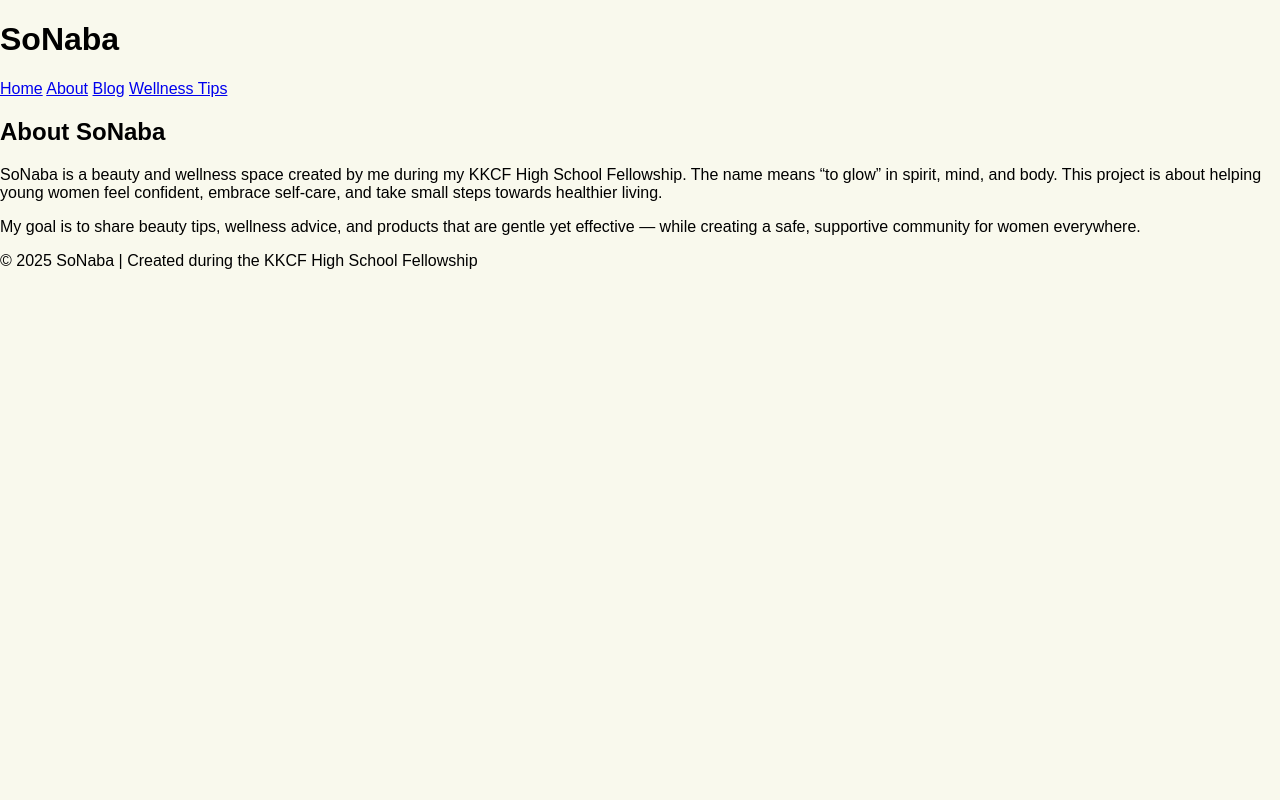
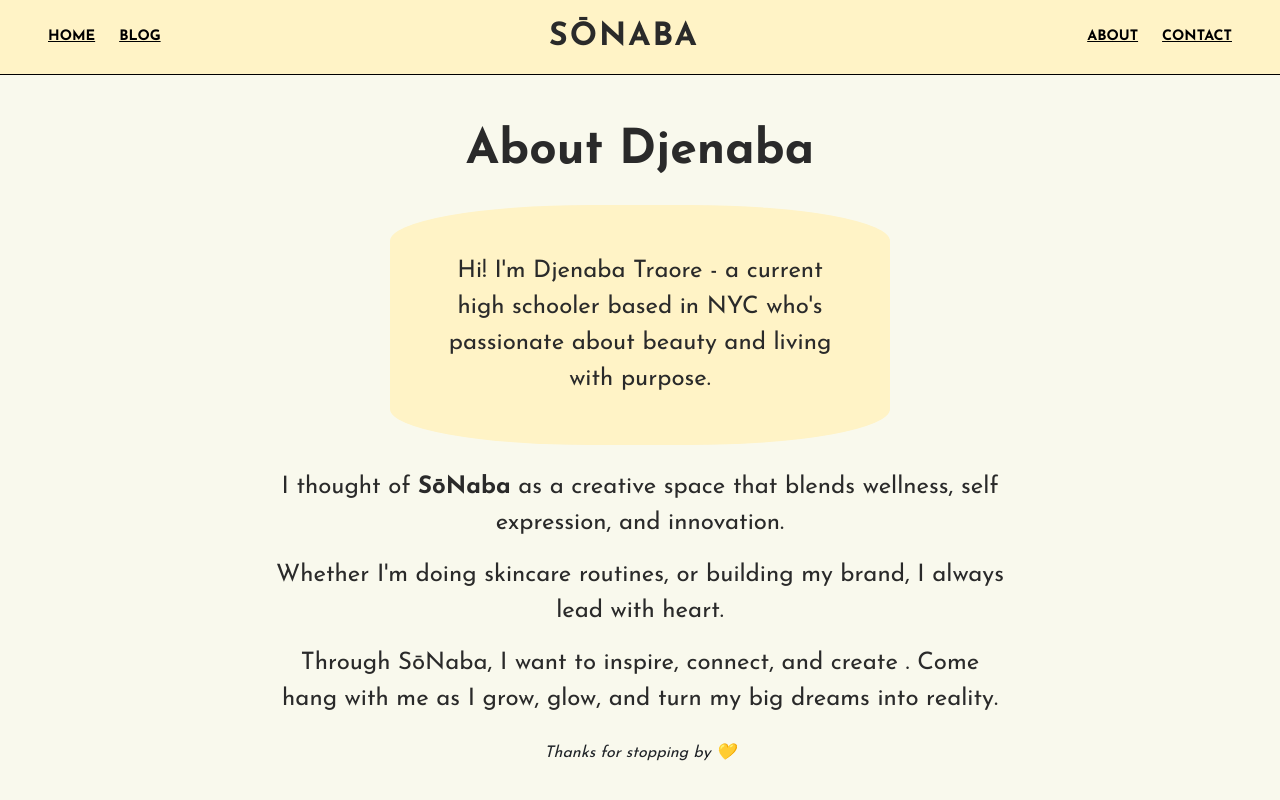
Before and after one commit to djenabatraore/github.io, a plain HTML site: page about.html in a window 1280 px wide. Drawn offline with nearby package versions, Linux system fonts and the light colour scheme.

Commit message:
Update about.html

```diff
--- a/about.html
+++ b/about.html
@@ -1,33 +1,61 @@
+
 <!DOCTYPE html>
-<html>
+<html lang="en">
 <head>
-    <meta charset="UTF-8">
-    <title>About - SoNaba</title>
-    <link rel="stylesheet" href="style.css">
+  <meta charset="UTF-8" />
+  <meta name="viewport" content="width=device-width, initial-scale=1.0" />
+  <title>About - SōNaba</title>
+
+  <!-- Bootstrap CSS -->
+  <link href="https://cdn.jsdelivr.net/npm/bootstrap@5.3.3/dist/css/bootstrap.min.css" rel="stylesheet">
+  <link rel="stylesheet" href="style.css" />
+
+  <!-- Google Fonts -->
+  <link href="https://fonts.googleapis.com/css2?family=Josefin+Sans:wght@400;700&display=swap" rel="stylesheet">
 </head>
 <body>
-    <header>
-        <h1>SoNaba</h1>
-        <nav>
-            <a href="index.html">Home</a>
-            <a href="about.html">About</a>
-            <a href="blog.html">Blog</a>
-            <a href="wellness.html">Wellness Tips</a>
-        </nav>
-    </header>
 
-    <section class="intro">
-        <h2>About SoNaba</h2>
-        <p>SoNaba is a beauty and wellness space created by me during my KKCF High School Fellowship.
-        The name means “to glow” in spirit, mind, and body. This project is about helping young women
-        feel confident, embrace self-care, and take small steps towards healthier living.</p>
+  <!-- NAVBAR -->
+  <nav class="navbar navbar-expand-lg custom-navbar">
+    <div class="container-fluid justify-content-between px-5">
+      <div class="d-flex gap-4">
+        <a class="nav-link custom-link" href="index.html">HOME</a>
+        <a class="nav-link custom-link" href="#">BLOG</a>
+      </div>
 
-        <p>My goal is to share beauty tips, wellness advice, and products that are gentle yet effective —
-        while creating a safe, supportive community for women everywhere.</p>
-    </section>
+      <a class="navbar-brand mx-auto brand-text" href="index.html">SŌNABA</a>
 
-    <footer>
-        <p>&copy; 2025 SoNaba | Created during the KKCF High School Fellowship</p>
-    </footer>
+      <div class="d-flex gap-4">
+        <a class="nav-link custom-link" href="about.html">ABOUT</a>
+        <a class="nav-link custom-link" href="#">CONTACT</a>
+      </div>
+    </div>
+  </nav>
+
+  <!-- ABOUT SECTION -->
+  <div class="container my-5">
+    <div class="row justify-content-center">
+      <div class="col-lg-8">
+        <h1 class="text-center main-text mb-4">About Djenaba</h1>
+
+        <div class="hero-box p-5 mx-auto mb-4">
+          <p class="sub-text text-center mb-0">Hi! I'm Djenaba Traore - a current high schooler based in NYC who's passionate about beauty and living with purpose.</p>
+        </div>
+
+        <div class="text-center">
+          <p class="sub-text">I thought of <strong>SōNaba</strong> as a creative space that blends wellness, self expression, and innovation.</p>
+
+          <p class="sub-text">Whether I'm doing skincare routines, or building my brand, I always lead with heart.</p>
+
+          <p class="sub-text">Through SōNaba, I want to inspire, connect, and create . Come hang with me as I grow, glow, and turn my big dreams into reality.</p>
+
+          <p class="mt-4"><em>Thanks for stopping by 💛</em></p>
+        </div>
+      </div>
+    </div>
+  </div>
+
 </body>
 </html>
+</body>
+</html>
```
